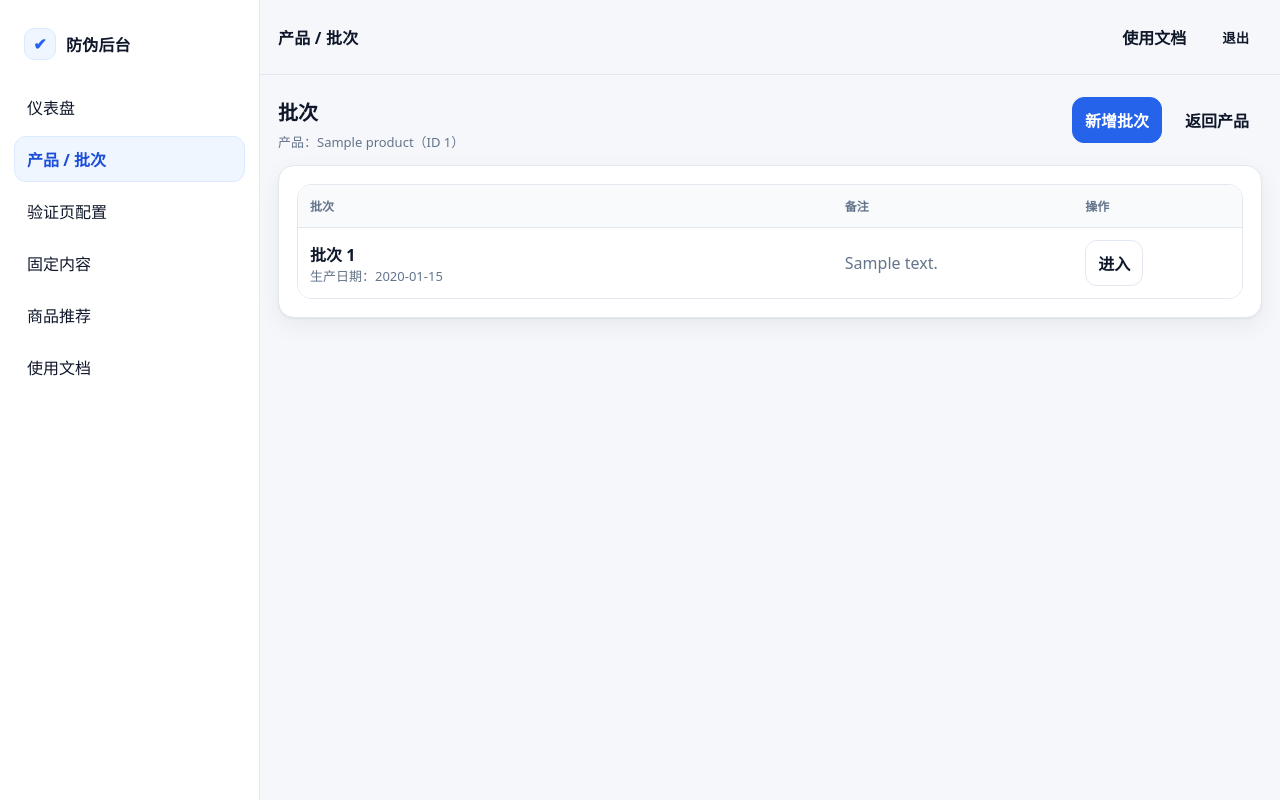
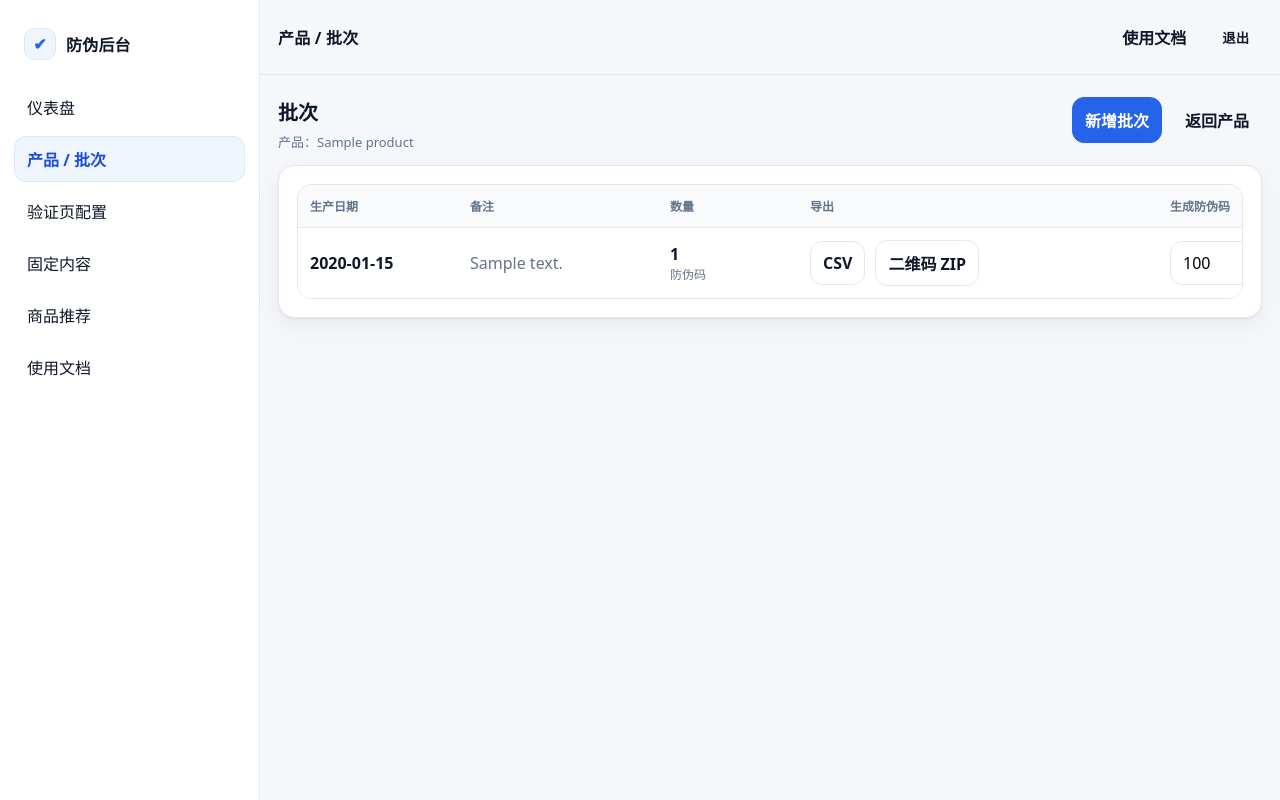
Before and after one commit to liaoyongzhi1010/huadafa, a FastAPI app: page /admin/products/1/batches in a window 1280 px wide. Run offline with FastAPI, Linux system fonts and the light colour scheme; the visitor is signed in with stand-in values (Sample User, id 1); tables that the repository leaves empty hold one stand-in row (values such as "Sample post").

Commit message:
feat(admin): flatten batch list actions

```diff
--- a/app/templates/admin/batch_new.html
+++ b/app/templates/admin/batch_new.html
@@ -6,7 +6,7 @@
     <div class="page-header">
       <div>
         <h1 class="page-title">新增批次</h1>
-        <div class="muted page-subtitle">产品：{{ product.name }}（ID {{ product.id }}）</div>
+        <div class="muted page-subtitle">产品：{{ product.name }}</div>
       </div>
       <div class="actions">
         <a class="btn btn-ghost" href="/admin/products/{{ product.id }}/batches">返回批次列表</a>
--- a/app/templates/admin/batches_list.html
+++ b/app/templates/admin/batches_list.html
@@ -6,7 +6,7 @@
     <div class="page-header">
       <div>
         <h1 class="page-title">批次</h1>
-        <div class="muted page-subtitle">产品：{{ product.name }}（ID {{ product.id }}）</div>
+        <div class="muted page-subtitle">产品：{{ product.name }}</div>
       </div>
       <div class="actions">
         <a class="btn btn-primary" href="/admin/products/{{ product.id }}/batches/new">新增批次</a>
@@ -15,26 +15,41 @@
     </div>
 
     <div class="card">
-      {% if batches and batches|length > 0 %}
+      {% if batch_rows and batch_rows|length > 0 %}
         <div class="table-wrap">
           <table class="table">
             <thead>
               <tr>
-                <th style="min-width:260px;">批次</th>
-                <th>备注</th>
-                <th>操作</th>
+                <th style="min-width:160px;">生产日期</th>
+                <th style="min-width:200px;">备注</th>
+                <th style="min-width:140px;">数量</th>
+                <th style="min-width:360px;">导出</th>
+                <th style="min-width:260px;">生成防伪码</th>
               </tr>
             </thead>
             <tbody>
-              {% for b in batches %}
+              {% for row in batch_rows %}
+                {% set b = row.batch %}
                 <tr>
                   <td>
-                    <div style="font-weight:900;">批次 {{ b.id }}</div>
-                    <div class="muted" style="font-size:13px;">生产日期：{{ b.production_date }}</div>
+                    <div style="font-weight:900;">{{ b.production_date }}</div>
                   </td>
                   <td class="muted">{{ b.note }}</td>
                   <td>
-                    <a class="btn" href="/admin/batches/{{ b.id }}">进入</a>
+                    <div style="font-weight:900;">{{ row.code_count }}</div>
+                    <div class="muted" style="font-size:12px;">防伪码</div>
+                  </td>
+                  <td>
+                    <div class="actions">
+                      <a class="btn" href="/admin/batches/{{ b.id }}/export/csv">CSV</a>
+                      <a class="btn" href="/admin/batches/{{ b.id }}/export/qrcodes.zip">二维码 ZIP</a>
+                    </div>
+                  </td>
+                  <td>
+                    <form method="post" action="/admin/batches/{{ b.id }}/codes/generate" style="display:flex; gap:10px; align-items:center; margin:0;">
+                      <input class="input" name="quantity" value="100" style="max-width:120px;" />
+                      <button class="btn btn-primary" type="submit">生成</button>
+                    </form>
                   </td>
                 </tr>
               {% endfor %}
--- a/app/templates/admin/product_edit.html
+++ b/app/templates/admin/product_edit.html
@@ -6,7 +6,7 @@
     <div class="page-header">
       <div>
         <h1 class="page-title">编辑产品</h1>
-        <div class="muted page-subtitle">ID {{ product.id }}</div>
+        <div class="muted page-subtitle">{{ product.name }}</div>
       </div>
       <div class="actions">
         <a class="btn btn-ghost" href="/admin/products">返回列表</a>
--- a/app/templates/admin/products_list.html
+++ b/app/templates/admin/products_list.html
@@ -28,7 +28,6 @@
                 <tr>
                   <td>
                     <div style="font-weight:900;">{{ p.name }}</div>
-                    <div class="muted" style="font-size:13px;">ID {{ p.id }}</div>
                   </td>
                   <td>
                     <div class="actions">
```
Also changed, not shown: app/routes/admin_batches.py (+33 -18 lines), tests/test_admin_batch_create.py (+23 -1 lines).
